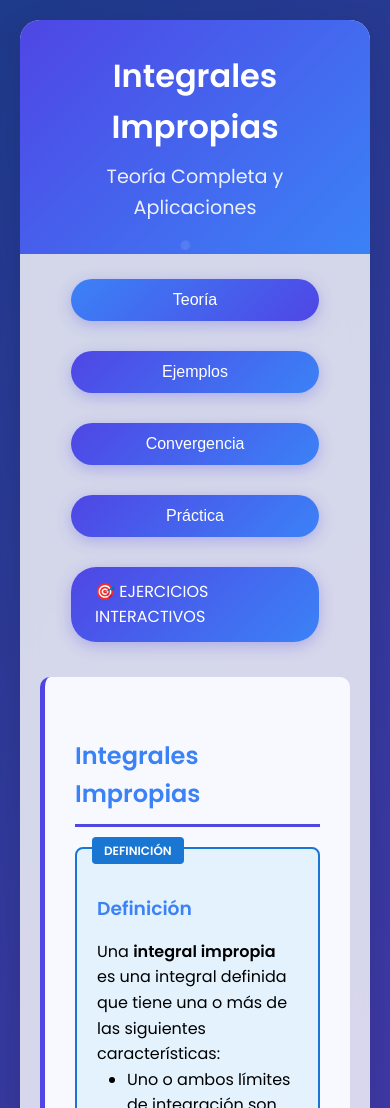
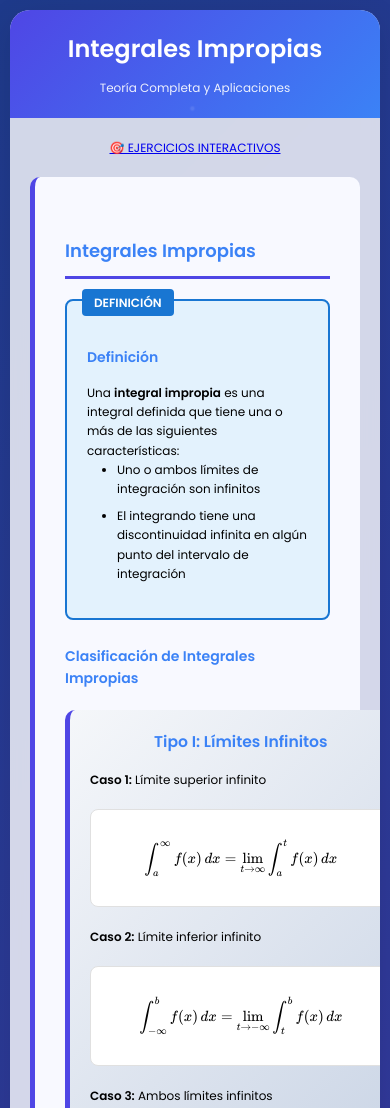
Before and after one commit to iamatematica/AppWebIntegrales2025, a plain HTML site: page teoria.html in a window 390 px wide. Shown: the top 1108 px of the page. Drawn offline with nearby package versions, Linux system fonts and the light colour scheme.

Commit message:
Elimina restos de navegación en teoría

```diff
--- a/styles.css
+++ b/styles.css
@@ -2,6 +2,16 @@
   margin: 0;
   padding: 0;
   box-sizing: border-box;
+}
+
+html {
+  font-size: 14px;
+}
+
+@media (max-width: 768px) {
+  html {
+    font-size: 12px;
+  }
 }
 
 body {
@@ -9,13 +19,13 @@ body {
   background: linear-gradient(135deg, #1e3a8a 0%, #9333ea 100%);
   min-height: 100vh;
   color: #1f2937;
-  padding: 20px;
+  padding: 10px;
 }
 
 .container {
   max-width: 1200px;
   margin: 0 auto;
-  padding: 40px;
+  padding: 20px;
   background: rgba(255, 255, 255, 0.75);
   backdrop-filter: blur(10px);
   border-radius: 20px;
@@ -24,34 +34,34 @@ body {
 
 header {
   text-align: center;
-  margin-bottom: 30px;
+  margin-bottom: 20px;
   color: var(--primary-color);
 }
 
 h1 {
-  font-size: 2.5rem;
-  margin-bottom: 10px;
+  font-size: 1.8rem;
+  margin-bottom: 8px;
   font-weight: 600;
   text-shadow: none;
 }
 
 .subtitle {
-  font-size: 1.2rem;
+  font-size: 1rem;
   color: #64748b;
 }
 
 .type-selection {
   display: grid;
-  grid-template-columns: repeat(auto-fit, minmax(300px, 1fr));
-  gap: 20px;
-  margin-bottom: 30px;
+  grid-template-columns: repeat(auto-fit, minmax(250px, 1fr));
+  gap: 15px;
+  margin-bottom: 20px;
 }
 
 
 .type-card {
   background: rgba(255, 255, 255, 0.9);
   border-radius: 15px;
-  padding: 25px;
+  padding: 15px;
   box-shadow: 0 10px 30px rgba(0,0,0,0.2);
   transition: transform 0.3s ease, box-shadow 0.3s ease;
   cursor: pointer;
@@ -71,17 +81,17 @@ h1 {
 
 .type-card h3 {
   color: var(--primary-color);
-  font-size: 1.5rem;
-  margin-bottom: 15px;
+  font-size: 1.2rem;
+  margin-bottom: 10px;
   display: flex;
   align-items: center;
-  gap: 10px;
+  gap: 8px;
 }
 
 .type-card p {
   color: #666;
-  line-height: 1.6;
-  margin-bottom: 15px;
+  line-height: 1.4;
+  margin-bottom: 10px;
 }
 
 .example {
@@ -96,67 +106,67 @@ h1 {
 .exercise-section {
   background: white;
   border-radius: 15px;
-  padding: 30px;
+  padding: 20px;
   box-shadow: 0 10px 30px rgba(0,0,0,0.1);
-  margin-bottom: 20px;
+  margin-bottom: 15px;
 }
 
 .exercise-header {
   text-align: center;
-  margin-bottom: 25px;
+  margin-bottom: 15px;
 }
 
 .exercise-title {
-  font-size: 1.8rem;
+  font-size: 1.4rem;
   color: var(--primary-color);
-  margin-bottom: 10px;
+  margin-bottom: 8px;
 }
 
 .exercise-description {
   color: #666;
-  font-size: 1.1rem;
+  font-size: 1rem;
 }
 
 .step-container {
-  margin-bottom: 30px;
+  margin-bottom: 20px;
 }
 
 .step-header {
   background: linear-gradient(135deg, var(--primary-color) 0%, var(--primary-dark) 100%);
   color: white;
-  padding: 15px 20px;
+  padding: 10px 15px;
   border-radius: 10px 10px 0 0;
-  font-size: 1.2rem;
+  font-size: 1rem;
   font-weight: 600;
 }
 
 .step-content {
   background: #f8f9ff;
-  padding: 25px;
+  padding: 15px;
   border-radius: 0 0 10px 10px;
   border: 1px solid #e1e8ff;
 }
 
 .question {
-  font-size: 1.1rem;
-  margin-bottom: 20px;
+  font-size: 1rem;
+  margin-bottom: 15px;
   color: #333;
-  line-height: 1.6;
+  line-height: 1.4;
 }
 
 .options {
   display: flex;
   flex-direction: column;
-  gap: 12px;
-  margin-bottom: 20px;
+  gap: 8px;
+  margin-bottom: 15px;
 }
 
 .option {
   background: white;
-  border: 3px solid #e5e7eb;
+  border: 2px solid #e5e7eb;
   border-radius: 12px;
-  padding: 1.2rem;
-  margin-bottom: 1rem;
+  padding: 0.75rem;
+  margin-bottom: 0.5rem;
   cursor: pointer;
   transition: all 0.3s ease;
   display: flex;
@@ -216,11 +226,11 @@ h1 {
 }
 
 .option-radio {
-  width: 24px;
-  height: 24px;
-  border: 3px solid #d1d5db;
+  width: 18px;
+  height: 18px;
+  border: 2px solid #d1d5db;
   border-radius: 50%;
-  margin-right: 1rem;
+  margin-right: 0.75rem;
   position: relative;
   transition: all 0.3s ease;
   flex-shrink: 0;
@@ -268,8 +278,8 @@ h1 {
   background: linear-gradient(135deg, #d1fae5 0%, #a7f3d0 100%);
   border: 2px solid #10b981;
   border-radius: 12px;
-  padding: 1.5rem;
-  margin-top: 1.5rem;
+  padding: 1rem;
+  margin-top: 1rem;
   display: none;
   animation: slideDown 0.4s ease;
 }
@@ -282,8 +292,8 @@ h1 {
   background: linear-gradient(135deg, #fef3c7 0%, #fde68a 100%);
   border: 2px solid #f59e0b;
   border-radius: 12px;
-  padding: 1.5rem;
-  margin-top: 1.5rem;
+  padding: 1rem;
+  margin-top: 1rem;
   display: none;
   animation: slideDown 0.4s ease;
 }
@@ -310,17 +320,17 @@ h1 {
   justify-content: space-between;
   align-items: center;
   flex-wrap: wrap;
-  gap: 15px;
-  margin-top: 25px;
+  gap: 10px;
+  margin-top: 15px;
 }
 
 .btn {
   background: linear-gradient(135deg, var(--primary-color) 0%, var(--primary-dark) 100%);
   color: white;
   border: none;
-  padding: 1rem 2rem;
+  padding: 0.6rem 1.2rem;
   border-radius: 12px;
-  font-size: 1.1rem;
+  font-size: 0.9rem;
   font-weight: 700;
   cursor: pointer;
   transition: all 0.3s cubic-bezier(0.4, 0, 0.2, 1);
@@ -389,12 +399,12 @@ h1 {
   background: #e9ecef;
   border-radius: 10px;
   padding: 4px;
-  margin-bottom: 20px;
+  margin-bottom: 15px;
 }
 
 .progress-bar {
   background: linear-gradient(90deg, var(--primary-color), var(--secondary-color));
-  height: 12px;
+  height: 8px;
   border-radius: 6px;
   transition: width 0.8s cubic-bezier(0.4, 0, 0.2, 1);
   position: relative;
@@ -550,13 +560,13 @@ h1 {
   display: flex;
   justify-content: space-between;
   align-items: center;
-  margin-top: 30px;
-  padding: 20px 0;
+  margin-top: 15px;
+  padding: 10px 0;
   border-top: 2px solid #e1e8ff;
 }
 
 .step-info {
-  font-size: 1.1rem;
+  font-size: 1rem;
   font-weight: 600;
   color: var(--primary-color);
 }
@@ -735,23 +745,23 @@ h1 {
   }
 
   .option {
-    padding: 1rem;
-    font-size: 0.95rem;
+    padding: 0.6rem;
+    font-size: 0.9rem;
   }
 
   .controls {
     flex-direction: column;
-    gap: 0.75rem;
+    gap: 0.5rem;
   }
 
   .btn {
     width: 100%;
-    padding: 1rem;
+    padding: 0.8rem;
   }
 
   .navigation {
     flex-direction: column;
-    gap: 1rem;
+    gap: 0.75rem;
     text-align: center;
   }
 
--- a/teoria.html
+++ b/teoria.html
@@ -27,11 +27,19 @@
             --primary-dark: #3b82f6;
         }
 
+        html {
+            font-size: 14px;
+        }
+
+        @media (max-width: 768px) {
+            html { font-size: 12px; }
+        }
+
         body {
             font-family: 'Poppins', sans-serif;
             background: linear-gradient(135deg, #1e3a8a 0%, #9333ea 100%);
             min-height: 100vh;
-            padding: 20px;
+            padding: 10px;
             line-height: 1.6;
         }
 
@@ -49,7 +57,7 @@
             background: linear-gradient(135deg, var(--primary-color) 0%, var(--primary-dark) 100%);
             color: white;
             text-align: center;
-            padding: 30px;
+            padding: 20px;
             position: relative;
             overflow: hidden;
         }
@@ -72,59 +80,26 @@
         }
 
         h1 {
-            font-size: 2.5em;
+            font-size: 1.8em;
             margin-bottom: 10px;
             position: relative;
             z-index: 1;
         }
 
         .subtitle {
-            font-size: 1.2em;
+            font-size: 1em;
             opacity: 0.9;
             position: relative;
             z-index: 1;
         }
 
         .content {
-            padding: 40px;
-        }
-
-        .nav-buttons {
-            display: flex;
-            justify-content: center;
-            gap: 20px;
-            margin-bottom: 30px;
-            flex-wrap: wrap;
-        }
-
-        .nav-btn {
-            background: linear-gradient(135deg, var(--primary-color) 0%, var(--primary-dark) 100%);
-            color: white;
-            border: none;
-            padding: 12px 24px;
-            border-radius: 25px;
-            cursor: pointer;
-            font-size: 16px;
-            transition: all 0.3s ease;
-            box-shadow: 0 4px 15px rgba(79, 70, 229, 0.3);
-        }
-
-        .nav-btn:hover {
-            transform: translateY(-2px);
-            box-shadow: 0 6px 20px rgba(79, 70, 229, 0.4);
-        }
-
-        .nav-btn.active {
-            background: linear-gradient(135deg, var(--primary-dark) 0%, var(--primary-color) 100%);
+            padding: 20px;
         }
 
         .section {
-            display: none;
+            display: block;
             animation: fadeIn 0.5s ease-in;
-        }
-
-        .section.active {
-            display: block;
         }
 
         @keyframes fadeIn {
@@ -357,16 +332,6 @@
                 padding: 20px;
             }
 
-            .nav-buttons {
-                flex-direction: column;
-                align-items: center;
-            }
-
-            .nav-btn {
-                width: 80%;
-                margin: 5px 0;
-            }
-
             .classification {
                 grid-template-columns: 1fr;
             }
@@ -385,15 +350,8 @@
         </div>
 
         <div class="content">
-            <div class="nav-buttons">
-                <button class="nav-btn active" onclick="showSection('teoria')">Teoría</button>
-                <button class="nav-btn" onclick="showSection('ejemplos')">Ejemplos</button>
-                <button class="nav-btn" onclick="showSection('convergencia')">Convergencia</button>
-                <button class="nav-btn" onclick="showSection('practica')">Práctica</button>
-                <a href="index.html" class="nav-btn" style="text-decoration: none;">🎯 EJERCICIOS INTERACTIVOS</a>
-            </div>
-
-            <div id="teoria" class="section active">
+            <p style="text-align:center; margin-bottom:20px;"><a href="index.html">🎯 EJERCICIOS INTERACTIVOS</a></p>
+            <div id="teoria" class="section">
                 <div class="theory-content">
                     <h2>Integrales Impropias</h2>
 
@@ -753,32 +711,6 @@
     </div>
 
     <script>
-        function showSection(sectionId) {
-            // Ocultar todas las secciones
-            const sections = document.querySelectorAll('.section');
-            sections.forEach(section => {
-                section.classList.remove('active');
-            });
-
-            // Remover clase active de todos los botones
-            const buttons = document.querySelectorAll('.nav-btn');
-            buttons.forEach(button => {
-                button.classList.remove('active');
-            });
-
-            // Mostrar la sección seleccionada
-            document.getElementById(sectionId).classList.add('active');
-
-            // Activar el botón correspondiente
-            event.target.classList.add('active');
-
-            // Re-renderizar MathJax para la nueva sección
-            if (window.MathJax) {
-                MathJax.typesetPromise();
-            }
-        }
-
-        // Asegurar que MathJax renderice correctamente al cargar
         window.addEventListener('load', function() {
             if (window.MathJax) {
                 MathJax.typesetPromise();
```
